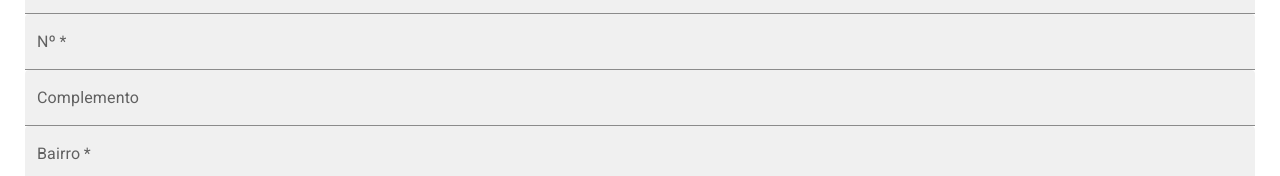
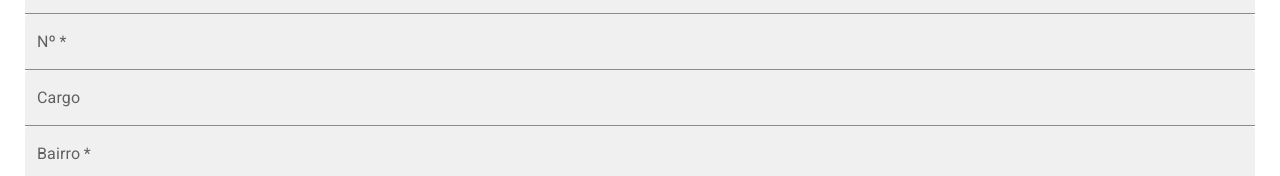
Before and after one commit to JMfatec/Emporio, a React (Vite) app in the folder frontend/: page /emp/new in a window 1280 px wide. Shown: the part 370-546 px from the top of the page. Built offline with nearby package versions, Linux system fonts and the light colour scheme; no server answers.

Commit message:
Emporio(06/05)

```diff
--- a/frontend/src/pages/EmpForm.jsx
+++ b/frontend/src/pages/EmpForm.jsx
@@ -326,10 +326,10 @@ export default function EmpForm() {
           <TextField
             id="complements"
             name="complements"
-            label="Complemento"
+            label="Cargo"
             variant="filled"
             fullWidth
-            placeholder="Apto., bloco, casa, etc."
+            placeholder="Cozinheiro, garçom, etc."
             value={emp.complements}
             onChange={handleFieldChange}
             error={validationErrors?.complements}
```
Also changed, not shown: 1 other file (tests, documents, lock files or other folders).
